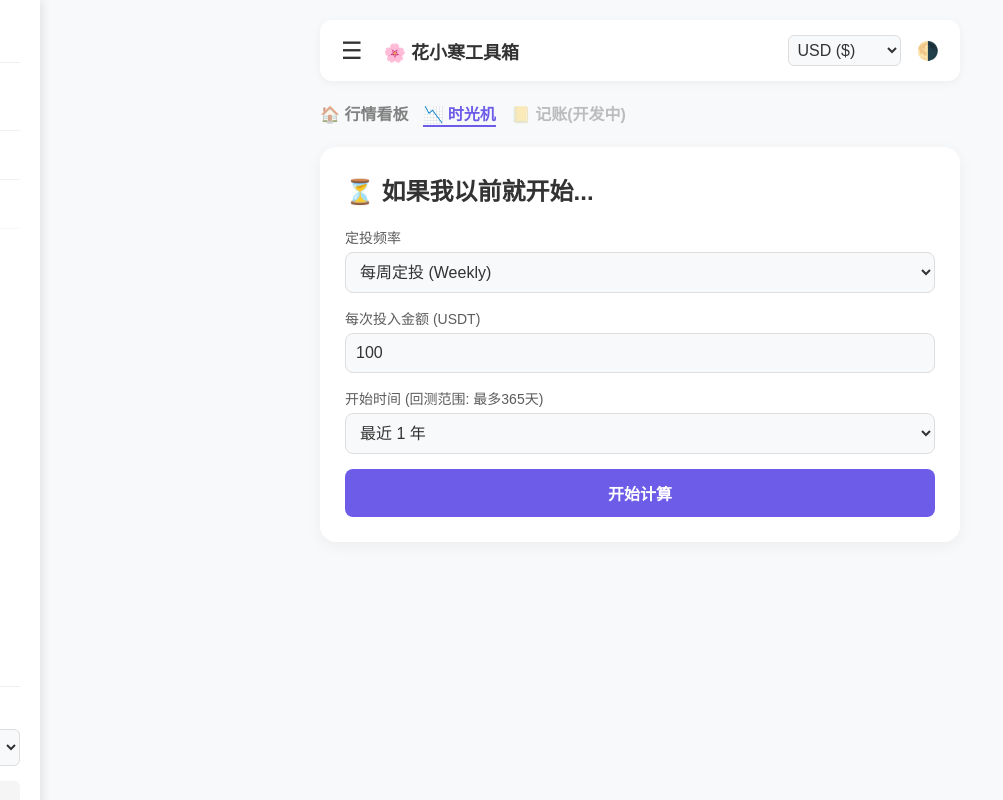
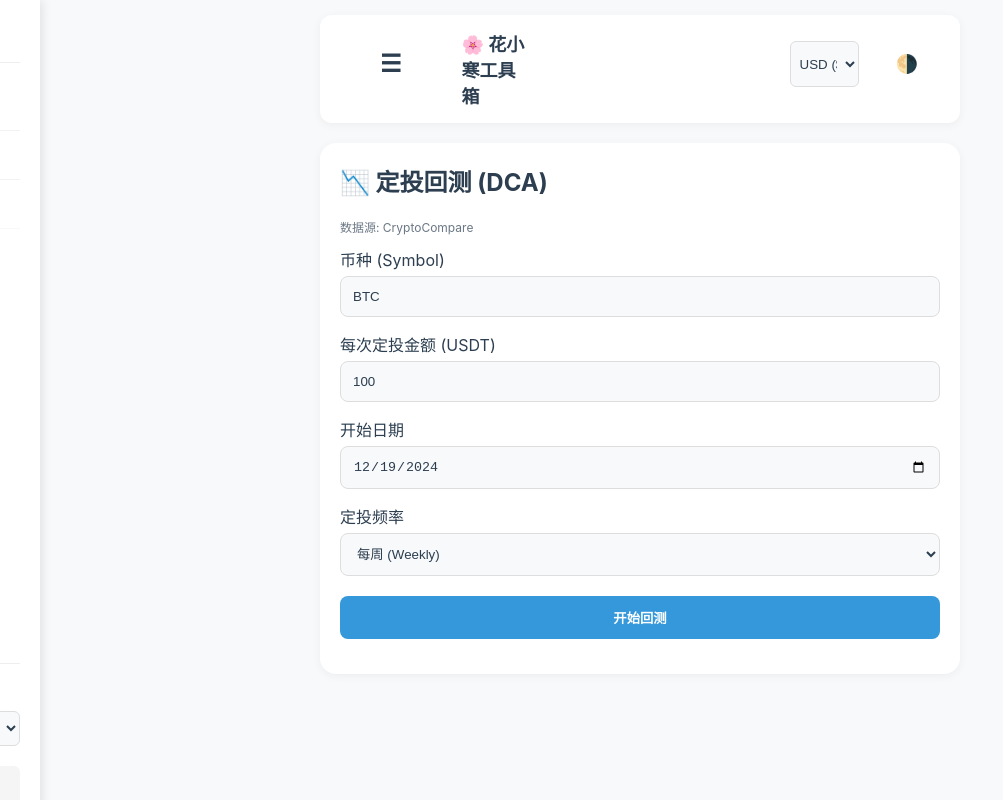
Before and after one commit to Xidi394/crypto-tools, a website: page public/backtest.html in a window 1280 px wide. Shown: the whole page, without its empty margins (0-1003 px from the left). Drawn offline with Linux system fonts and the light colour scheme.

Commit message:
Update backtest.html

```diff
--- a/public/backtest.html
+++ b/public/backtest.html
@@ -3,168 +3,159 @@
 <head>
     <meta charset="UTF-8">
     <meta name="viewport" content="width=device-width, initial-scale=1.0">
-    <title>定投时光机 - Backtest</title>
+    <title>DCA Backtest - Crypto Tools</title>
     <style>
-        :root { --bg: #f8f9fa; --card-bg: #fff; --text: #333; --accent: #6c5ce7; --green: #00b894; --red: #d63031; }
-        body.dark-mode { --bg: #121212; --card-bg: #1e1e1e; --text: #f0f0f0; --accent: #a29bfe; --green: #55efc4; --red: #ff7675; }
-
-        body { font-family: sans-serif; padding: 20px; max-width: 640px; margin: 0 auto; background: var(--bg); color: var(--text); transition: 0.3s; }
-        .nav { margin-bottom: 20px; display: flex; gap: 15px; }
-        .nav a { text-decoration: none; color: var(--text); opacity: 0.6; font-weight: bold; }
-        .nav a.active { opacity: 1; color: var(--accent); border-bottom: 2px solid var(--accent); }
-
-        .card { background: var(--card-bg); padding: 25px; border-radius: 16px; box-shadow: 0 4px 15px rgba(0,0,0,0.05); margin-bottom: 20px; }
-        h2 { margin-top: 0; }
-
-        .input-group { margin-bottom: 15px; }
-        label { display: block; margin-bottom: 5px; font-size: 14px; opacity: 0.8; }
-        input, select { width: 100%; padding: 10px; border-radius: 8px; border: 1px solid #ddd; background: var(--bg); color: var(--text); font-size: 16px; box-sizing: border-box;}
-
-        .btn { width: 100%; padding: 12px; background: var(--accent); color: white; border: none; border-radius: 8px; font-size: 16px; cursor: pointer; font-weight: bold; transition: 0.2s; }
-        .btn:hover { opacity: 0.9; }
-        .btn:disabled { background: #ccc; cursor: not-allowed; }
-
-        .result-box { display: none; margin-top: 20px; border-top: 1px dashed #ccc; padding-top: 20px; }
-        .big-num { font-size: 32px; font-weight: 800; margin: 10px 0; }
-        .profit-plus { color: var(--green); }
-        .profit-minus { color: var(--red); }
-
-        .row { display: flex; justify-content: space-between; margin-bottom: 10px; font-size: 14px; }
+        :root { --bg: #f8f9fa; --card-bg: #ffffff; --text: #2c3e50; --accent: #3498db; }
+        body.dark-mode { --bg: #121212; --card-bg: #1e1e1e; --text: #ecf0f1; --accent: #5dade2; }
+        body { font-family: -apple-system, sans-serif; padding: 15px; max-width: 640px; margin: 0 auto; background-color: var(--bg); color: var(--text); transition: 0.3s; }
+        .card { background: var(--card-bg); border-radius: 16px; padding: 20px; margin-bottom: 20px; box-shadow: 0 2px 10px rgba(0,0,0,0.05); }
+        input, select, button { width: 100%; padding: 12px; margin-top: 5px; margin-bottom: 15px; border-radius: 8px; border: 1px solid #ddd; background: var(--bg); color: var(--text); box-sizing: border-box; }
+        button { background: var(--accent); color: white; border: none; font-weight: bold; cursor: pointer; }
+        button:hover { opacity: 0.9; }
+        .result-grid { display: grid; grid-template-columns: 1fr 1fr; gap: 15px; margin-top: 15px; }
+        .res-box { background: rgba(0,0,0,0.03); padding: 15px; border-radius: 8px; text-align: center; }
+        .res-val { font-size: 20px; font-weight: bold; margin-top: 5px; display: block; word-break: break-all; }
+        .green { color: #2ecc71; } .red { color: #e74c3c; }
     </style>
 </head>
 <body>
 
-    <div class="nav">
-        <a href="index.html">🏠 行情看板</a>
-        <a href="backtest.html" class="active">📉 时光机</a>
-        <a href="#" style="cursor:not-allowed; opacity:0.3">📒 记账(开发中)</a>
+    <div class="card">
+        <h2 style="margin-top:0;">📉 定投回测 (DCA)</h2>
+        <p style="font-size:12px; opacity:0.7;">数据源: CryptoCompare</p>
+
+        <label>币种 (Symbol)</label>
+        <input type="text" id="coinSymbol" value="BTC" placeholder="BTC, ETH, SOL...">
+
+        <label>每次定投金额 (USDT)</label>
+        <input type="number" id="investAmount" value="100">
+
+        <label>开始日期</label>
+        <input type="date" id="startDate" value="2024-01-01">
+
+        <label>定投频率</label>
+        <select id="frequency">
+            <option value="1">每天 (Daily)</option>
+            <option value="7" selected>每周 (Weekly)</option>
+            <option value="30">每月 (Monthly)</option>
+        </select>
+
+        <button onclick="calculateDCA()" id="calcBtn">开始回测</button>
     </div>
 
-    <div class="card">
-        <h2>⏳ 如果我以前就开始...</h2>
-
-        <div class="input-group">
-            <label>定投频率</label>
-            <select id="freq">
-                <option value="daily">每天定投 (Daily)</option>
-                <option value="weekly" selected>每周定投 (Weekly)</option>
-                <option value="monthly">每月定投 (Monthly)</option>
-            </select>
-        </div>
-
-        <div class="input-group">
-            <label>每次投入金额 (USDT)</label>
-            <input type="number" id="amount" value="100">
-        </div>
-
-        <div class="input-group">
-            <label>开始时间 (回测范围: 最多365天)</label>
-            <select id="days-ago">
-                <option value="30">最近 1 个月</option>
-                <option value="90">最近 3 个月</option>
-                <option value="180">最近 6 个月</option>
-                <option value="365" selected>最近 1 年</option>
-            </select>
-        </div>
-
-        <button class="btn" onclick="runBacktest()" id="run-btn">开始计算</button>
-
-        <div id="result" class="result-box">
-            <div class="row">
-                <span>总投入本金:</span>
-                <span id="total-invested">--</span>
+    <div id="resultSection" class="card" style="display:none;">
+        <h3 style="margin-top:0;">回测结果</h3>
+        <div class="result-grid">
+            <div class="res-box">
+                <span style="font-size:12px;">总投入本金</span>
+                <span id="totalInvested" class="res-val">--</span>
             </div>
-            <div class="row">
-                <span>当前资产价值:</span>
-                <span id="current-value" style="font-weight:bold">--</span>
+            <div class="res-box">
+                <span style="font-size:12px;">当前资产价值</span>
+                <span id="currentValue" class="res-val">--</span>
             </div>
-
-            <div style="text-align: center; margin-top: 20px;">
-                <label>总收益率</label>
-                <div id="roi" class="big-num">0.00%</div>
-                <div id="profit-amt" style="font-size: 14px;">+ $0</div>
+            <div class="res-box">
+                <span style="font-size:12px;">持仓数量</span>
+                <span id="totalCoins" class="res-val">--</span>
+            </div>
+            <div class="res-box">
+                <span style="font-size:12px;">收益率 (ROI)</span>
+                <span id="roi" class="res-val">--</span>
             </div>
         </div>
     </div>
 
     <script src="common.js"></script>
     <script>
-        async function runBacktest() {
-            const btn = document.getElementById('run-btn');
-            const resultBox = document.getElementById('result');
+        // 页面初始化时，common.js 会调用这个
+        window.pageInit = function() {
+            // 设置默认开始日期为一年前
+            const today = new Date();
+            const lastYear = new Date(today.setFullYear(today.getFullYear() - 1));
+            document.getElementById('startDate').value = lastYear.toISOString().split('T')[0];
+        };
 
-            // 1. 获取用户输入
-            const amount = parseFloat(document.getElementById('amount').value);
-            const freq = document.getElementById('freq').value;
-            const days = parseInt(document.getElementById('days-ago').value);
+        // 当用户切换货币时，重新计算结果
+        window.refreshData = function() {
+            const resultDisplay = document.getElementById('resultSection').style.display;
+            if (resultDisplay !== 'none') {
+                calculateDCA(); // 如果已经有结果，重新计算以刷新货币符号
+            }
+        };
 
-            // UI 交互
-            btn.innerText = "正在穿越时空...";
+        async function calculateDCA() {
+            const btn = document.getElementById('calcBtn');
+            const originalText = btn.innerText;
+            btn.innerText = "计算中...";
             btn.disabled = true;
-            resultBox.style.display = 'none';
 
             try {
-                // 2. 借用之前的 API 获取历史数据 (复用 get-ahr999 里的 Coingecko 数据源)
-                // 这里我们直接请求 Coingecko 前端接口，或者也可以写个新 API，但为了省事直接前端请求
-                const res = await fetch(`https://api.coingecko.com/api/v3/coins/bitcoin/market_chart?vs_currency=usd&days=${days}&interval=daily`);
-                const data = await res.json();
-                const prices = data.prices; // [[timestamp, price], ...]
+                // 1. 获取用户输入
+                const symbol = document.getElementById('coinSymbol').value.toUpperCase();
+                const amount = parseFloat(document.getElementById('investAmount').value);
+                const freq = parseInt(document.getElementById('frequency').value);
+                const startDateStr = document.getElementById('startDate').value;
 
-                let totalInvested = 0;
+                // 2. 转换时间戳
+                const startTs = Math.floor(new Date(startDateStr).getTime() / 1000);
+                const endTs = Math.floor(new Date().getTime() / 1000); // 截止到今天
+
+                // 3. 获取历史数据 (使用 CryptoCompare)
+                // 注意：这里为了演示，简单获取最近 2000 天的数据
+                const url = `https://min-api.cryptocompare.com/data/v2/histoday?fsym=${symbol}&tsym=USDT&limit=2000`;
+                const res = await fetch(url);
+                const json = await res.json();
+
+                if (json.Response === 'Error') throw new Error(json.Message);
+
+                const prices = json.Data.Data; // [{time:..., close:...}]
+
+                // 4. 开始定投逻辑
                 let totalCoins = 0;
-                let lastInvestTime = 0;
+                let totalInvestedUSD = 0;
+                let nextBuyTs = startTs;
 
-                // 3. 开始模拟定投
-                // 间隔时间(毫秒): 天=86400000, 周=604800000, 月=2592000000
-                let interval = 86400000;
-                if(freq === 'weekly') interval = 604800000;
-                if(freq === 'monthly') interval = 2592000000;
+                // 过滤出开始日期之后的数据
+                const relevantData = prices.filter(p => p.time >= startTs);
 
-                // 遍历每一天的历史价格
-                for (let i = 0; i < prices.length; i++) {
-                    const timestamp = prices[i][0];
-                    const price = prices[i][1];
+                if (relevantData.length === 0) throw new Error("所选日期太早或无数据");
 
-                    // 如果当前时间 > 上次定投时间 + 间隔，就买入
-                    if (timestamp > lastInvestTime + interval) {
-                        const coinsBought = amount / price; // 买了多少币
-                        totalCoins += coinsBought;
-                        totalInvested += amount;
-                        lastInvestTime = timestamp;
+                // 遍历每一天的数据
+                for (let dayData of relevantData) {
+                    // 如果到了定投日 (简单模拟: 时间戳 >= 下次买入时间)
+                    if (dayData.time >= nextBuyTs) {
+                        const price = dayData.close;
+                        if (price > 0) {
+                            const coins = amount / price;
+                            totalCoins += coins;
+                            totalInvestedUSD += amount;
+                        }
+                        // 更新下次买入时间 (+ 7天 或 +1天)
+                        nextBuyTs += freq * 86400;
                     }
                 }
 
-                // 4. 计算最终结果
-                const currentPrice = prices[prices.length - 1][1];
-                const finalValue = totalCoins * currentPrice;
-                const profit = finalValue - totalInvested;
-                const roi = (profit / totalInvested) * 100;
+                // 5. 计算结果
+                const currentPrice = relevantData[relevantData.length - 1].close;
+                const finalValueUSD = totalCoins * currentPrice;
+                const profitUSD = finalValueUSD - totalInvestedUSD;
+                const roi = (profitUSD / totalInvestedUSD) * 100;
 
-                // 5. 显示结果
-                document.getElementById('total-invested').innerText = '$' + totalInvested.toLocaleString();
-                document.getElementById('current-value').innerText = '$' + finalValue.toLocaleString(undefined, {maximumFractionDigits: 2});
+                // 6. 显示结果 (使用 common.js 的 formatMoney 自动转汇率)
+                document.getElementById('resultSection').style.display = 'block';
+
+                document.getElementById('totalInvested').innerText = formatMoney(totalInvestedUSD);
+                document.getElementById('currentValue').innerText = formatMoney(finalValueUSD);
+                document.getElementById('totalCoins').innerText = totalCoins.toFixed(4) + " " + symbol;
 
                 const roiEl = document.getElementById('roi');
-                const profitEl = document.getElementById('profit-amt');
-
-                roiEl.innerText = (roi > 0 ? '+' : '') + roi.toFixed(2) + '%';
-                profitEl.innerText = (profit > 0 ? '+' : '') + '$' + profit.toLocaleString(undefined, {maximumFractionDigits: 2});
-
-                if(profit >= 0) {
-                    roiEl.className = 'big-num profit-plus';
-                    profitEl.className = 'profit-plus';
-                } else {
-                    roiEl.className = 'big-num profit-minus';
-                    profitEl.className = 'profit-minus';
-                }
-
-                resultBox.style.display = 'block';
+                roiEl.innerText = roi.toFixed(2) + "%";
+                roiEl.className = roi >= 0 ? "res-val green" : "res-val red";
 
             } catch (err) {
-                alert("数据获取失败，可能是请求太频繁，请稍后再试。");
-                console.error(err);
+                alert("计算失败: " + err.message);
             } finally {
-                btn.innerText = "开始计算";
+                btn.innerText = originalText;
                 btn.disabled = false;
             }
         }
```
